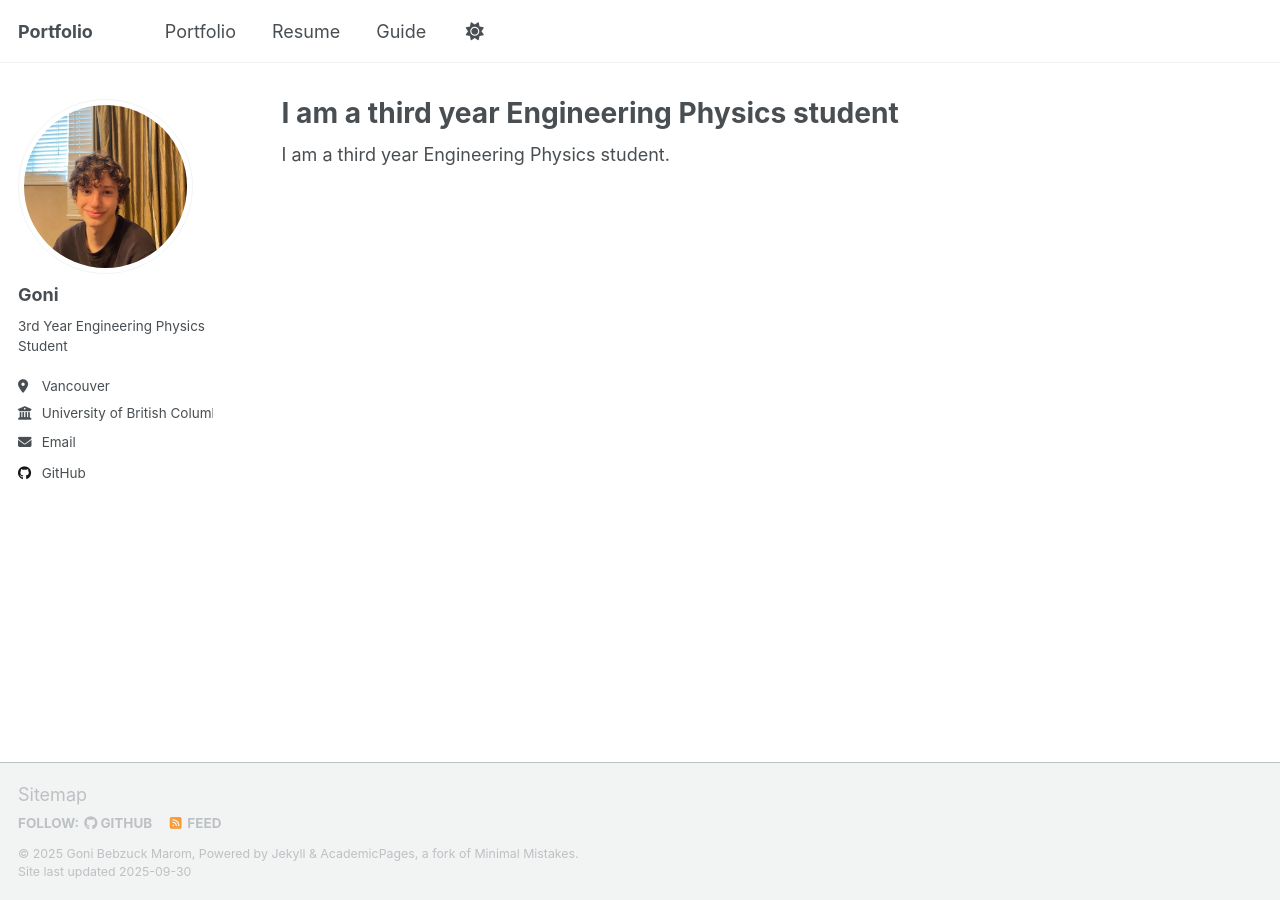
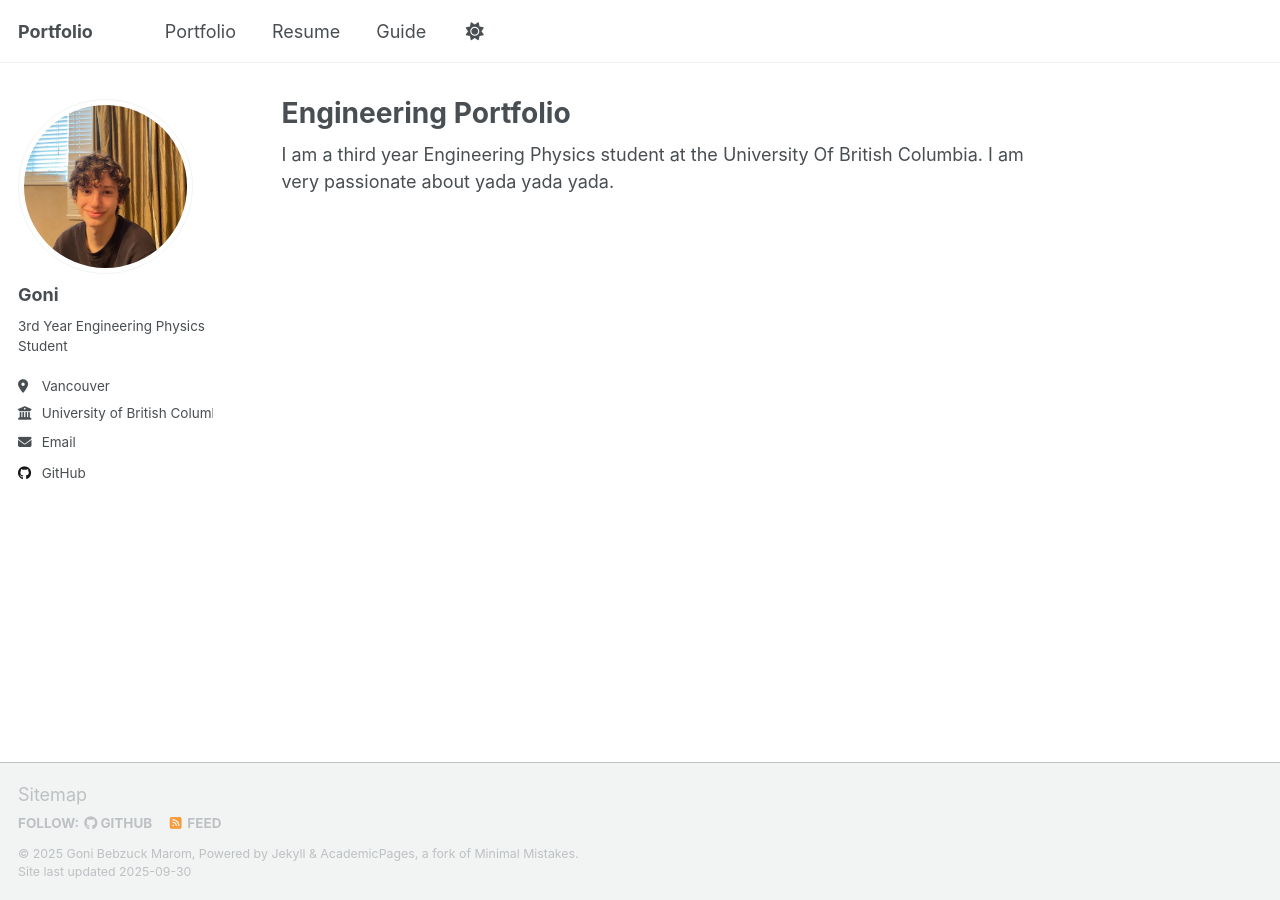
Before and after one commit to GoniBM/gonibm.github.io, a Jekyll site: the page built from _pages/about.md, in a window 1280 px wide. Built offline with Jekyll 4.4.1, drawn with Linux system fonts in a browser that asks for light colours; a script that is not in the unit is left out.

Commit message:
Update about.md

```diff
--- a/_pages/about.md
+++ b/_pages/about.md
@@ -1,10 +1,10 @@
 ---
 permalink: /
-title: "I am a third year Engineering Physics student"
+title: "Engineering Portfolio"
 author_profile: true
 redirect_from:
   - /about/
   - /about.html
 ---
 
-I am a third year Engineering Physics student.
+I am a third year Engineering Physics student at the University Of British Columbia. I am very passionate about yada yada yada.
```
